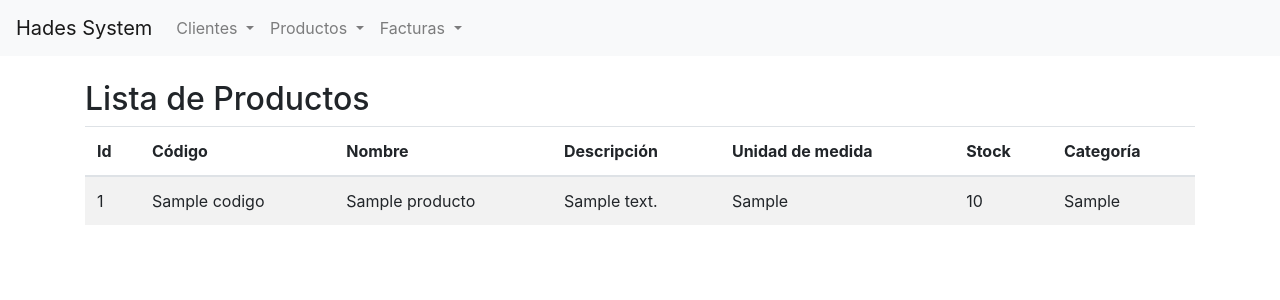
After one commit to M4rl0n274/Hades_System, a Flask app: template src/templates/productos/VerProductosPaginada.html in a window 1280 px wide. The commit adds this page. Shown: the top 300 px of the page. Run offline with Flask 3, Linux system fonts and the light colour scheme; the template is opened without the code that fills it: most values are stand-ins (such as "Sample title", 1, 10 or a date in 2020); some libraries are stand-ins or nearby versions.

Commit message:
paginación implementada en clientes y productos

```diff
--- a/src/__init__.py
+++ b/src/__init__.py
@@ -10,10 +10,12 @@ def crate_app(config_name='default'):
     #importar la ruta de clientes
     from src.controllers.clientes_controller  import cliente_bp
     from src.controllers.home_controller      import home_bp
+    from src.controllers.productos_controller import producto_bp
     from src.controllers.auth_controller      import auth_bp
 
     app.register_blueprint(cliente_bp,   url_prefix='/clientes')
     app.register_blueprint(home_bp,      url_prefix='/')
+    app.register_blueprint(producto_bp,  url_prefix='/productos')
     app.register_blueprint(auth_bp,      url_prefix='/auth')
 
     return app
--- a/src/templates/_paginacion.html
+++ b/src/templates/_paginacion.html
@@ -0,0 +1,46 @@
+{% if meta and meta.pages and meta.pages > 1 %}
+<nav aria-label="Navegación de páginas" class="my-4">
+  <ul class="pagination justify-content-center">
+
+    <!-- Botón Anterior -->
+    <li class="page-item {% if not meta.has_prev %}disabled{% endif %}">
+      <a class="page-link" href="?page={{ meta.prev_num }}{% if request.args.get('q') %}&q={{ request.args.get('q') }}{% endif %}" aria-label="Anterior">
+        <span aria-hidden="true">&laquo; Anterior</span>
+      </a>
+    </li>
+
+    <!-- Algoritmo de Paginación con Puntos Suspensivos (...) -->
+    {% set current = meta.page %}
+    {% set total = meta.pages %}
+
+    {% for p in range(1, total + 1) %}
+      {# Regla: Mostrar siempre página 1, última página, y 2 páginas alrededor de la actual #}
+      {% if p == 1 or p == total or (p >= current - 2 and p <= current + 2) %}
+
+        <li class="page-item {% if p == current %}active{% endif %}">
+          <a class="page-link" href="?page={{ p }}{% if request.args.get('q') %}&q={{ request.args.get('q') }}{% endif %}">
+            {{ p }}
+          </a>
+        </li>
+
+      {# Puntos suspensivos entre la p.1 y el bloque central #}
+      {% elif p == 2 and current - 2 > 2 %}
+        <li class="page-item disabled"><span class="page-link">...</span></li>
+
+      {# Puntos suspensivos entre el bloque central y la última página #}
+      {% elif p == total - 1 and current + 2 < total - 1 %}
+        <li class="page-item disabled"><span class="page-link">...</span></li>
+
+      {% endif %}
+    {% endfor %}
+
+    <!-- Botón Siguiente -->
+    <li class="page-item {% if not meta.has_next %}disabled{% endif %}">
+      <a class="page-link" href="?page={{ meta.next_num }}{% if request.args.get('q') %}&q={{ request.args.get('q') }}{% endif %}" aria-label="Siguiente">
+        <span aria-hidden="true">Siguiente &raquo;</span>
+      </a>
+    </li>
+
+  </ul>
+</nav>
+{% endif %}
--- a/src/templates/layout.html
+++ b/src/templates/layout.html
@@ -49,7 +49,7 @@
           </a>
           <div class="dropdown-menu">
             <a class="dropdown-item" href="../productod/nuevo-producto">Nuevo Producto</a>
-            <a class="dropdown-item" href="ver-producto">Ver Producto</a>
+            <a class="dropdown-item" href="../productos">Ver Producto</a>
           </div>
         </li>
 
--- /dev/null
+++ b/src/templates/productos/VerProductosPaginada.html
@@ -0,0 +1,43 @@
+{% extends "layout.html" %}
+
+{% block contenido %}
+
+<div class="container mt-4">
+    <h2>Lista de Productos</h2>
+
+    <table class="table table-striped">
+        <thead>
+            <tr>
+                <th scope="col">Id</th>
+                <th scope="col">Código</th>
+                <th scope="col">Nombre</th>
+                <th scope="col">Descripción</th>
+                <th scope="col">Unidad de medida</th>
+                <th scope="col">Stock</th>
+                <th scope="col">Categoría</th>
+            </tr>
+        </thead>
+        <tbody>
+            {% for producto in productos %}
+            <tr>
+                <td>{{ producto.id }}</td>
+                <td>{{ producto.codigo }}</td>
+                <td>{{ producto.nombre }}</td>
+                <td>{{ producto.descripcion }}</td>
+                <td>{{ producto.unidad_medida }}</td>
+                <td>{{ producto.stock }}</td>
+                <td>{{ producto.id_categoria }}</td>
+            </tr>
+            {% else %}
+            <tr>
+                <td colspan="6" class="text-center">No se encontraron productos.</td>
+            </tr>
+            {% endfor %}
+        </tbody>
+    </table>
+
+
+    <!-- INCLUSIÓN DE LA PAGINACIÓN REUTILIZABLE -->
+    {% include '_paginacion.html' %}
+</div>
+{% endblock contenido %}
```
Also changed, not shown: src/controllers/clientes_controller.py (+28 -4 lines), src/controllers/productos_controller.py (added, +72 -0 lines), src/templates/clientes/VerClientesPaginada.html (+46 -0 lines).
